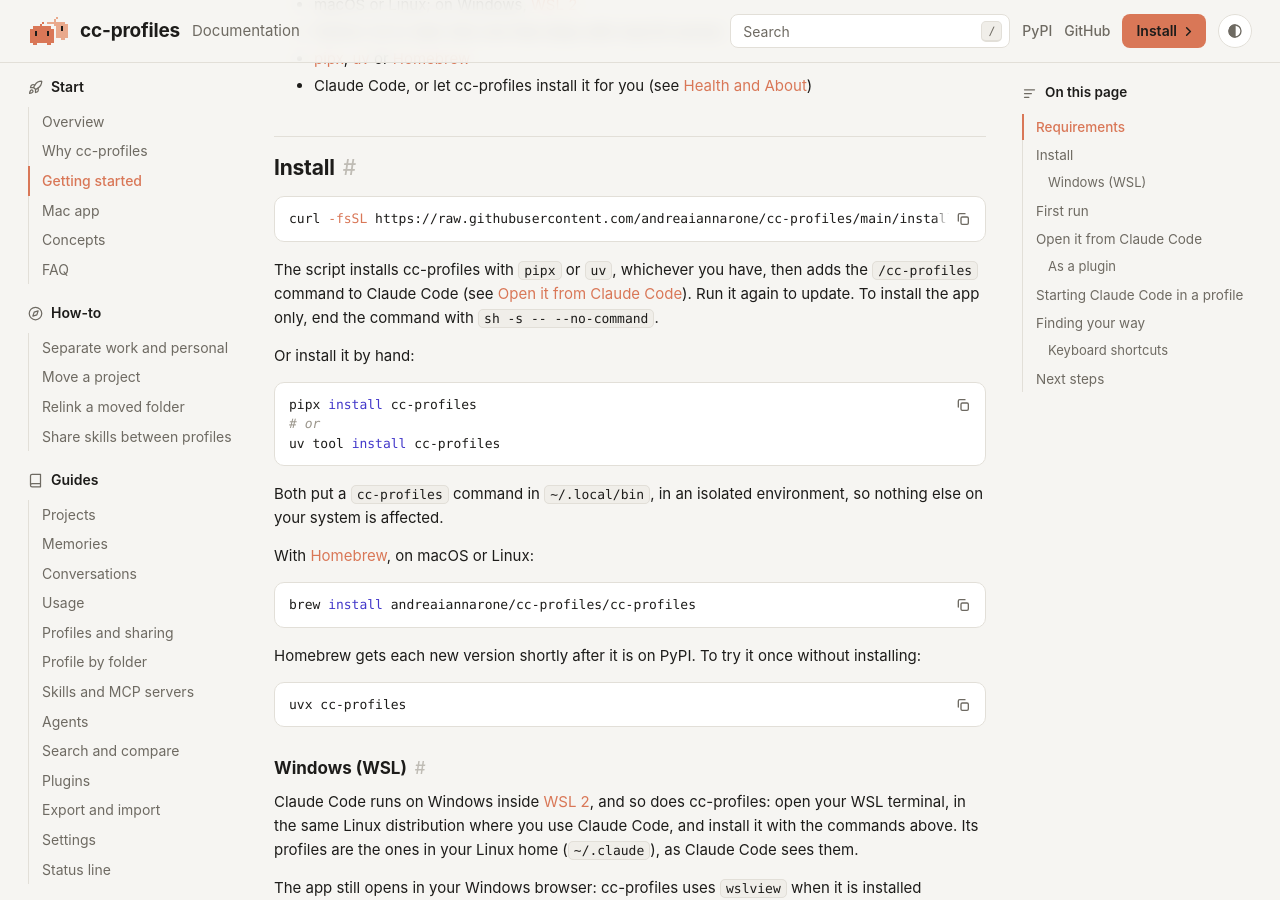
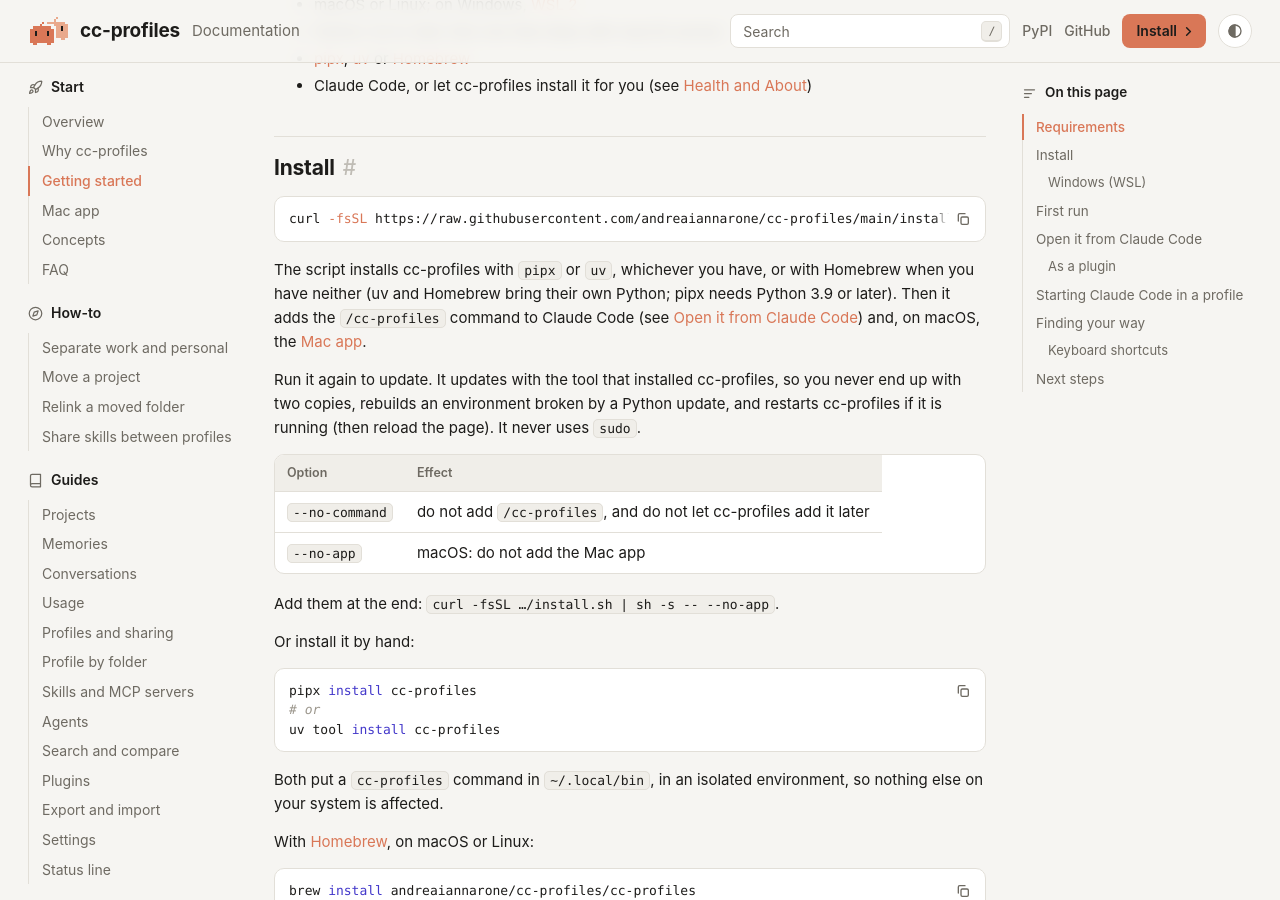
Before and after one commit to andreaiannarone/cc-profiles, a Jekyll site: the page built from docs/getting-started.md, in a window 1280 px wide and 900 px high, scrolled down 265 px. Built offline with Jekyll 4.4.1, drawn with Linux system fonts in a browser that asks for light colours; our own code applies the rules of GitHub Pages for plain Markdown files.

Commit message:
install.sh: update with the tool that installed it, add the Mac app, restart a running server

````diff
--- a/docs/getting-started.md
+++ b/docs/getting-started.md
@@ -13,7 +13,16 @@
 curl -fsSL https://raw.githubusercontent.com/andreaiannarone/cc-profiles/main/install.sh | sh
 ```
 
-The script installs cc-profiles with `pipx` or `uv`, whichever you have, then adds the `/cc-profiles` command to Claude Code (see [Open it from Claude Code](#open-it-from-claude-code)). Run it again to update. To install the app only, end the command with `sh -s -- --no-command`.
+The script installs cc-profiles with `pipx` or `uv`, whichever you have, or with Homebrew when you have neither (uv and Homebrew bring their own Python; pipx needs Python 3.9 or later). Then it adds the `/cc-profiles` command to Claude Code (see [Open it from Claude Code](#open-it-from-claude-code)) and, on macOS, the [Mac app](mac-app.md).
+
+Run it again to update. It updates with the tool that installed cc-profiles, so you never end up with two copies, rebuilds an environment broken by a Python update, and restarts cc-profiles if it is running (then reload the page). It never uses `sudo`.
+
+| Option | Effect |
+|---|---|
+| `--no-command` | do not add `/cc-profiles`, and do not let cc-profiles add it later |
+| `--no-app` | macOS: do not add the Mac app |
+
+Add them at the end: `curl -fsSL …/install.sh | sh -s -- --no-app`.
 
 Or install it by hand:
 
````
Also changed, not shown: docs/configuration.md (+1 -1 lines), tests/test_app.py (+1 -1 lines), .github/workflows/ci.yml, CHANGELOG.md, README.md, 1 other file.
